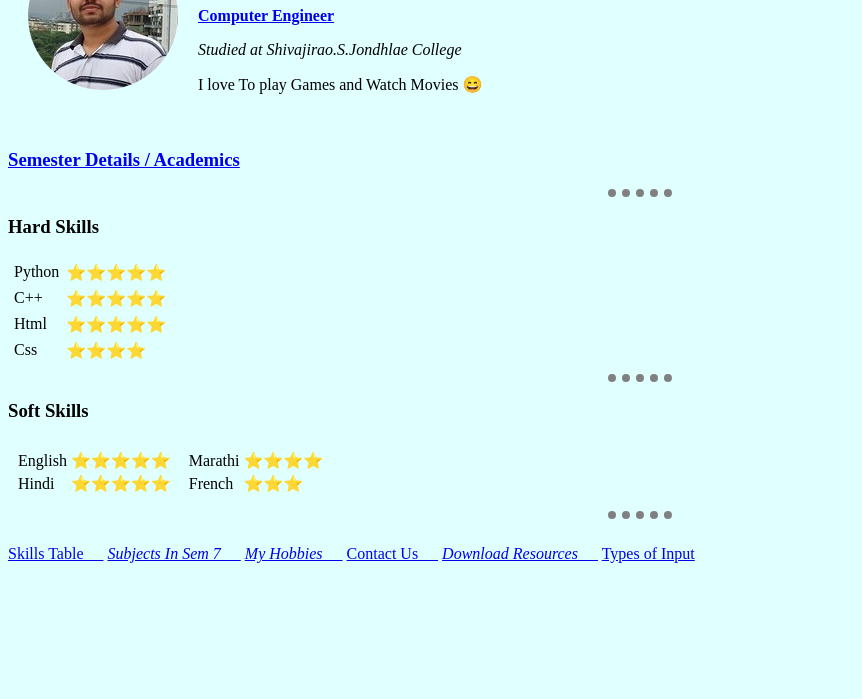
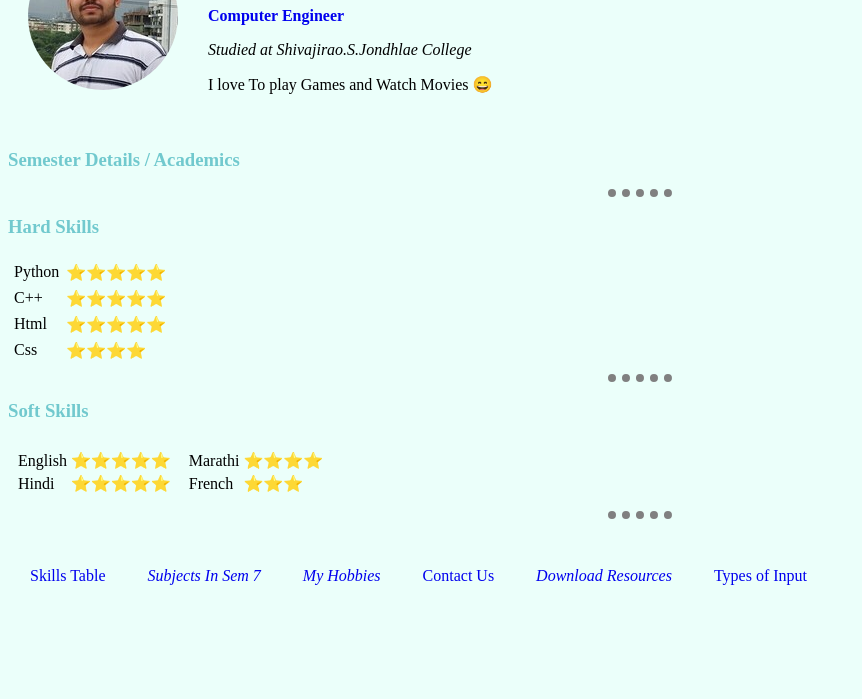
Before and after one commit to nitro-warrior/Anurag-cv, a plain HTML site: page index.html in a window 1280 px wide. Shown: the part 101-800 px from the top of the page, without its empty margins (0-862 px from the left). Drawn offline with Linux system fonts and the light colour scheme.

Commit message:
updated
css file added

```diff
--- a/index.html
+++ b/index.html
@@ -3,31 +3,11 @@
 
 <head>
   <title>Anurag's World 2.0</title>
-  <style media="screen">
-    body {
-      background-color: lightcyan;
-    }
-
-
-
-hr{
-  border-style: none;
-  border-top-style: dotted;
-  border-top-color: grey;
-  border-top-width: 8px;
-  width: 5%;
-}
-
-/*make things circular border radius*/
-img{
-  border-radius: 100%;
-}
-
-  </style>
+<link rel="stylesheet" href="style.css">
 </head>
 
 <body>
-  <table border="0" cellpadding="0px" cellspacing="20px">
+  <table border="0" cellpadding="10px" cellspacing="10px">
     <tr>
       <td><img src="Photo from Anurag Tiwari.jpg" alt="Anurg"></td>
       <td>
@@ -107,17 +87,32 @@ img{
 
   <hr>
   <br>
-  <a href="skill.html">Skills Table &emsp;</a>
 
-  <a href="subjects.html"><em>Subjects In Sem 7 &emsp;</em></a>
+  <table border="0" cellpadding="20%">
+    <tr>
+      <td>
+        <a href="skill.html">Skills Table  </a>
+      </td>
+      <td>
+        <a href="subjects.html"><em>Subjects In Sem 7 </em></a>
+      </td>
+      <td>
+          <a href="hobbies.html"><em>My Hobbies </em></a>
+      </td>
+      <td>
+          <a href="contact.html">Contact Us</a>
+      </td>
+      <td>
+        <em><a href="resources.txt" Download>Download Resources </a></em>
+      </td>
+      <td>
+        <a href="input-variety.html">Types of Input</a>
+      </td>
+    </tr>
+  </table>
 
-  <a href="hobbies.html"><em>My Hobbies &emsp;</em></a>
 
-  <a href="contact.html">Contact Us &emsp;</a>
 
-  <em><a href="resources.txt" Download>Download Resources &emsp;</a></em>
-
-  <a href="input-variety.html">Types of Input</a>
 </body>
 
 </html>
--- /dev/null
+++ b/style.css
@@ -0,0 +1,28 @@
+/*change backgrund color*/
+body {
+  background-color:#EBFFFA;   /*lightcyan/#FAF7F0/ #C3F8FF/#EFFFFD*/
+}
+
+
+/*change style of hr element*/
+hr {
+  border-style: none;
+  border-top-style: dotted;
+  border-top-color: grey;
+  border-top-width: 8px;
+  width: 5%;
+}
+
+/*make things circular border radius*/
+img {
+  border-radius: 100%;
+}
+
+/*change text color*/
+h1,h3{
+  color: #71C9CE;
+}
+
+a {
+  text-decoration: none;
+}
```
Also changed, not shown: contact.html (+6 -2 lines), hobbies.html (+1 -0 lines), input-variety.html (+1 -0 lines), marks.html (+1 -0 lines), skill.html (+1 -0 lines), subjects.html (+1 -0 lines), resources.txt.
